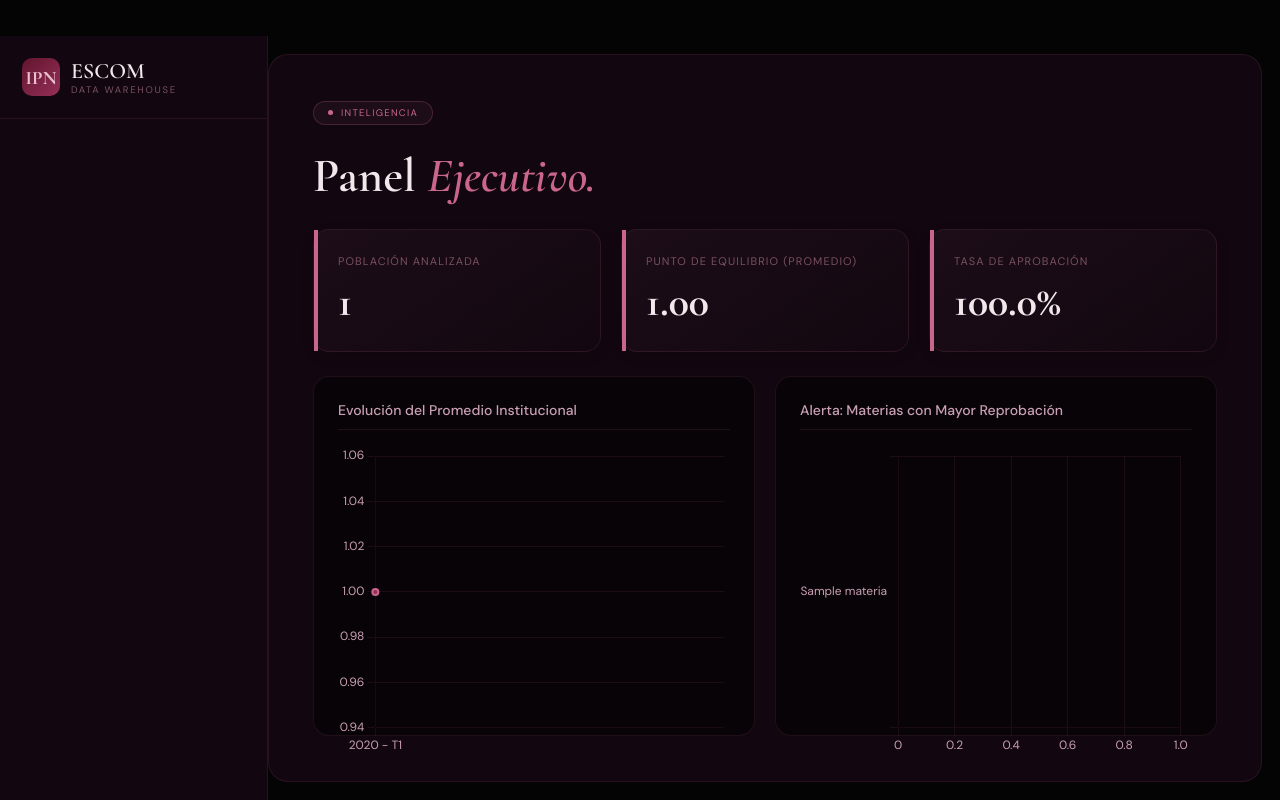
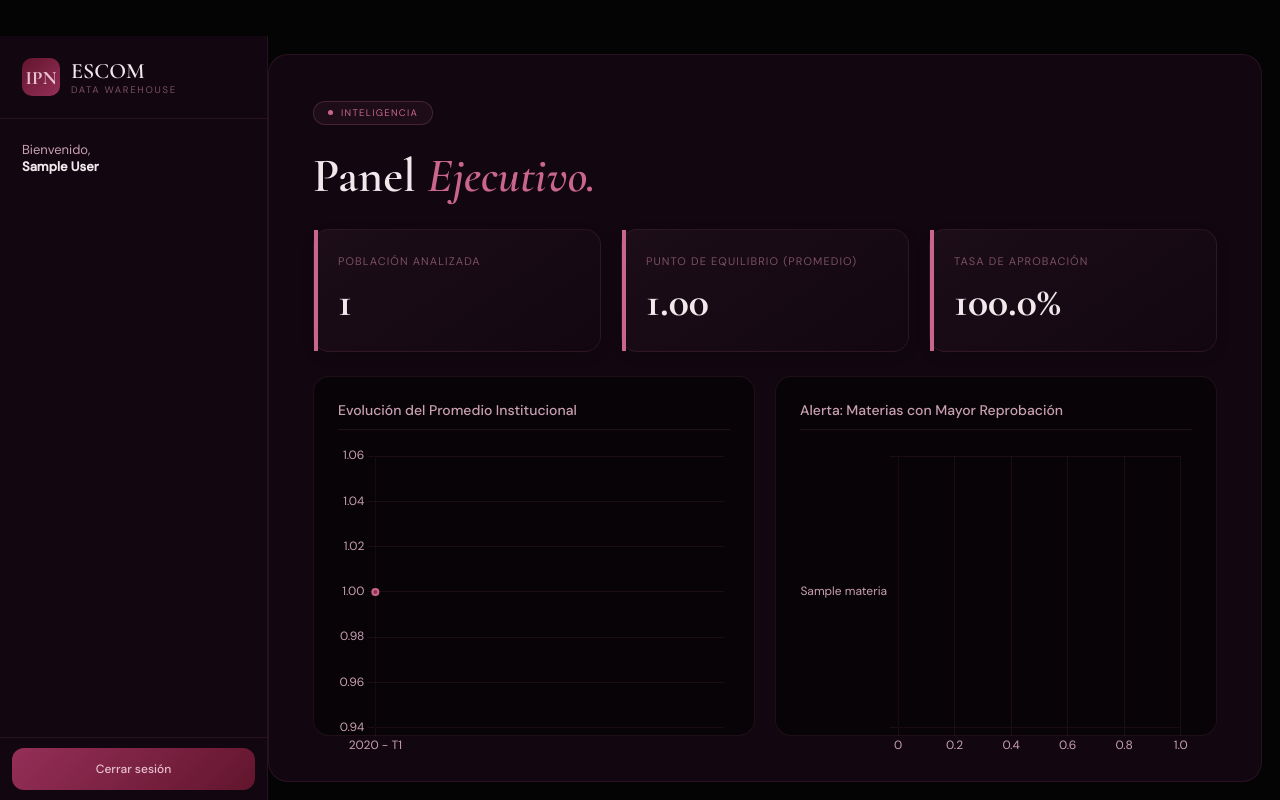
Before and after one commit to gamerOZZY/CloudSAE, a PHP site: page /panel_directivo.php in a window 1280 px wide. Run offline with PHP 8.4, Linux system fonts and the light colour scheme; the visitor is signed in with stand-in values (Sample User, id 1); tables that the repository leaves empty hold one stand-in row (values such as "Sample post").

Commit message:
conexion a olap

```diff
--- a/pagina/panel_directivo.php
+++ b/pagina/panel_directivo.php
@@ -1,16 +1,28 @@
 <?php
 session_start();
 
-// Validación de seguridad
-if(!isset($_SESSION['id_persona'])){
+// 1. Mostrar errores temporalmente (útil para depurar la pantalla blanca)
+ini_set('display_errors', 1);
+error_reporting(E_ALL);
+
+// 2. Validación de seguridad estricta
+if(!isset($_SESSION['id_persona']) || $_SESSION['rol'] !== 'directivo'){
     header("Location: index.html");
     exit();
 }
 
-require_once "conexion.php";
+// 3. CONEXIÓN EXCLUSIVA AL OLAP (AZURE)
+$host = "baseanalitica.mysql.database.azure.com";
+$user = "gamerOZZY";
+$pass = "Password123";
+$dbname = "olapsae";
 
 try {
-    // 1. KPIs GLOBALES
+    // Instanciamos un nuevo PDO solo para el dashboard
+    $pdoOlap = new PDO("mysql:host=$host;dbname=$dbname;charset=utf8mb4", $user, $pass);
+    $pdoOlap->setAttribute(PDO::ATTR_ERRMODE, PDO::ERRMODE_EXCEPTION);
+
+    // 4. CONSULTA DE KPIs GLOBALES
     $sqlKPI = "
         SELECT
             COUNT(DISTINCT sk_alumno) AS total_alumnos,
@@ -18,10 +30,10 @@ try {
             ROUND((SUM(aprobado) / COUNT(*)) * 100, 2) AS pct_aprobacion
         FROM Fact_Rendimiento
     ";
-    $stmt = $pdo->query($sqlKPI);
+    $stmt = $pdoOlap->query($sqlKPI);
     $kpis = $stmt->fetch(PDO::FETCH_ASSOC);
 
-    // 2. EVOLUCIÓN TEMPORAL
+    // 5. CONSULTA DE EVOLUCIÓN TEMPORAL
     $sqlTemporal = "
         SELECT
             CONCAT(t.anio, ' - T', t.trimestre) AS periodo,
@@ -31,10 +43,10 @@ try {
         GROUP BY t.anio, t.trimestre
         ORDER BY t.anio ASC, t.trimestre ASC
     ";
-    $stmt = $pdo->query($sqlTemporal);
+    $stmt = $pdoOlap->query($sqlTemporal);
     $evolucion = $stmt->fetchAll(PDO::FETCH_ASSOC);
 
-    // 3. MATERIAS CON MAYOR REPROBACIÓN
+    // 6. CONSULTA DE MATERIAS CON MAYOR REPROBACIÓN
     $sqlMaterias = "
         SELECT
             m.nombre_materia,
@@ -45,11 +57,12 @@ try {
         ORDER BY pct_reprobacion DESC
         LIMIT 5
     ";
-    $stmt = $pdo->query($sqlMaterias);
+    $stmt = $pdoOlap->query($sqlMaterias);
     $materias_criticas = $stmt->fetchAll(PDO::FETCH_ASSOC);
 
 } catch (PDOException $e) {
-    die("Error al conectar con el Data Warehouse: " . $e->getMessage());
+    // Si falla la conexión a Azure, detiene todo y te muestra el error exacto
+    die("Error al conectar con el Data Warehouse OLAP en Azure: " . $e->getMessage());
 }
 ?>
 <!DOCTYPE html>
@@ -102,6 +115,10 @@ try {
     .logo-name { font-family: 'Cormorant Garamond', serif; font-size: 22px; font-weight: 600; }
     .logo-tagline { font-size: 9.5px; letter-spacing: 0.18em; text-transform: uppercase; color: var(--text-muted); }
 
+    /* BOTÓN DE CERRAR SESIÓN */
+    .sidebar-cta { padding: 10px 12px; margin-top: auto; border-top: 1px solid var(--border-faint); }
+    .btn-cta { display: block; width: 100%; padding: 13px; background: linear-gradient(135deg, var(--wine-mid), var(--wine-dark)); border-radius: 12px; color: var(--wine-pale); font-size: 12px; font-weight: 500; text-align: center; text-decoration: none; }
+
     /* CONTENT AREA */
     .content-area { flex: 1; padding: 18px 18px 18px 0; overflow: hidden; display: flex; }
     .content-panel { flex: 1; background: var(--surface-1); border-radius: 20px; border: 1px solid var(--border-faint); padding: 44px; overflow-y: auto; }
@@ -110,9 +127,7 @@ try {
     .panel-title { font-family: 'Cormorant Garamond', serif; font-size: 48px; font-weight: 600; color: var(--text-primary); margin-bottom: 24px; }
     .panel-title em { font-style: italic; color: var(--wine-light); }
 
-    /* =============================================
-       DASHBOARD UI COMPONENTES
-       ============================================= */
+    /* DASHBOARD UI COMPONENTES */
     .dashboard-grid { display: grid; gap: 24px; margin-top: 20px; }
 
     .kpi-row { display: grid; grid-template-columns: repeat(auto-fit, minmax(220px, 1fr)); gap: 20px; }
@@ -138,6 +153,15 @@ try {
             <div class="logo-tagline">Data Warehouse</div>
           </div>
         </div>
+      </div>
+
+      <div style="padding: 22px; color: var(--text-secondary); font-size: 13px;">
+          Bienvenido, <br>
+          <strong style="color: var(--text-primary);"><?= htmlspecialchars($_SESSION['nombre'] ?? 'Directivo') ?></strong>
+      </div>
+
+      <div class="sidebar-cta">
+        <a href="logout.php" class="btn-cta">Cerrar sesión</a>
       </div>
     </aside>
 
@@ -190,6 +214,7 @@ try {
     Chart.defaults.scale.grid.color = 'rgba(202, 102, 139, 0.1)';
 
     // 1. Gráfica de Líneas (Evolución)
+    if(dataEvolucion && dataEvolucion.length > 0) {
         const ctxEvolucion = document.getElementById('chartEvolucion').getContext('2d');
         new Chart(ctxEvolucion, {
           type: 'line',
@@ -212,8 +237,10 @@ try {
             plugins: { legend: { display: false } }
           }
         });
+    }
 
     // 2. Gráfica de Barras (Materias Críticas)
+    if(dataMaterias && dataMaterias.length > 0) {
         const ctxMaterias = document.getElementById('chartMaterias').getContext('2d');
         new Chart(ctxMaterias, {
           type: 'bar',
@@ -233,6 +260,7 @@ try {
             plugins: { legend: { display: false } }
           }
         });
+    }
   </script>
 </body>
 </html>
```
Lines whose indentation alone changed are shown as unchanged.
